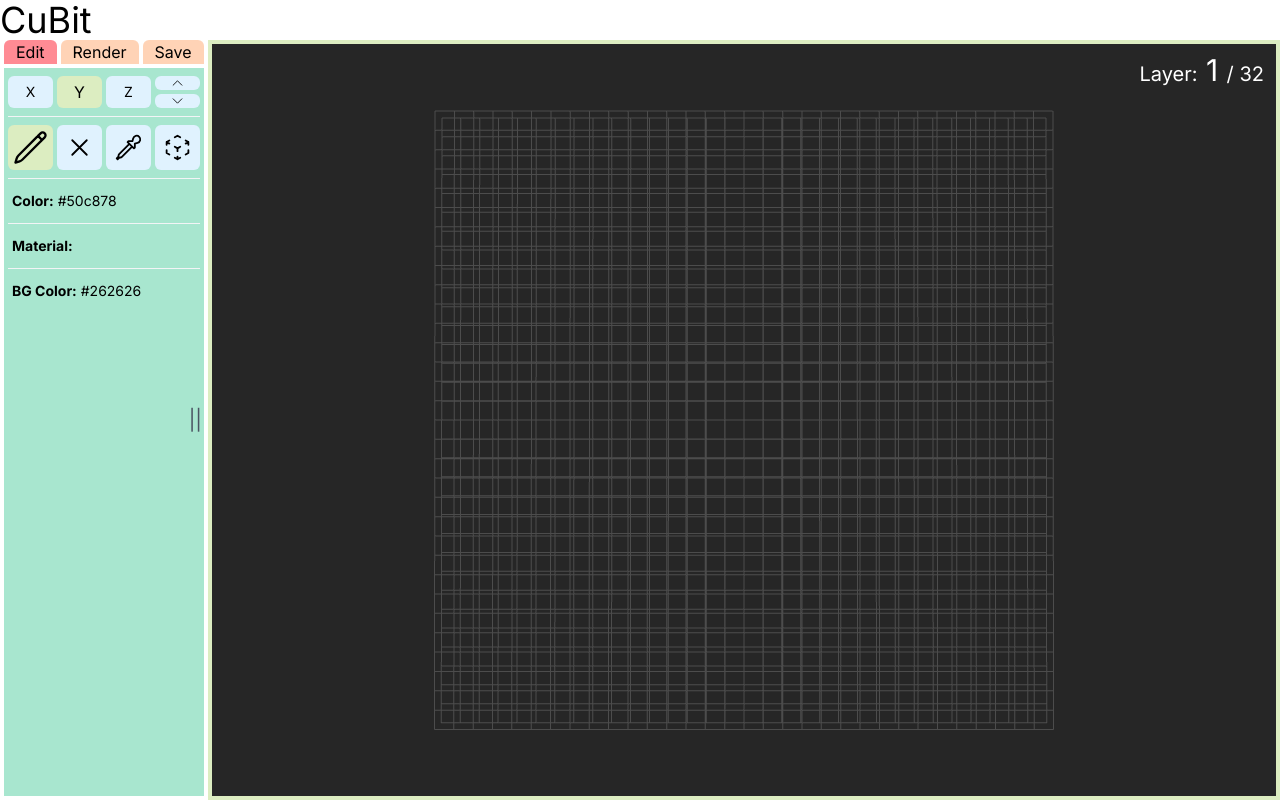
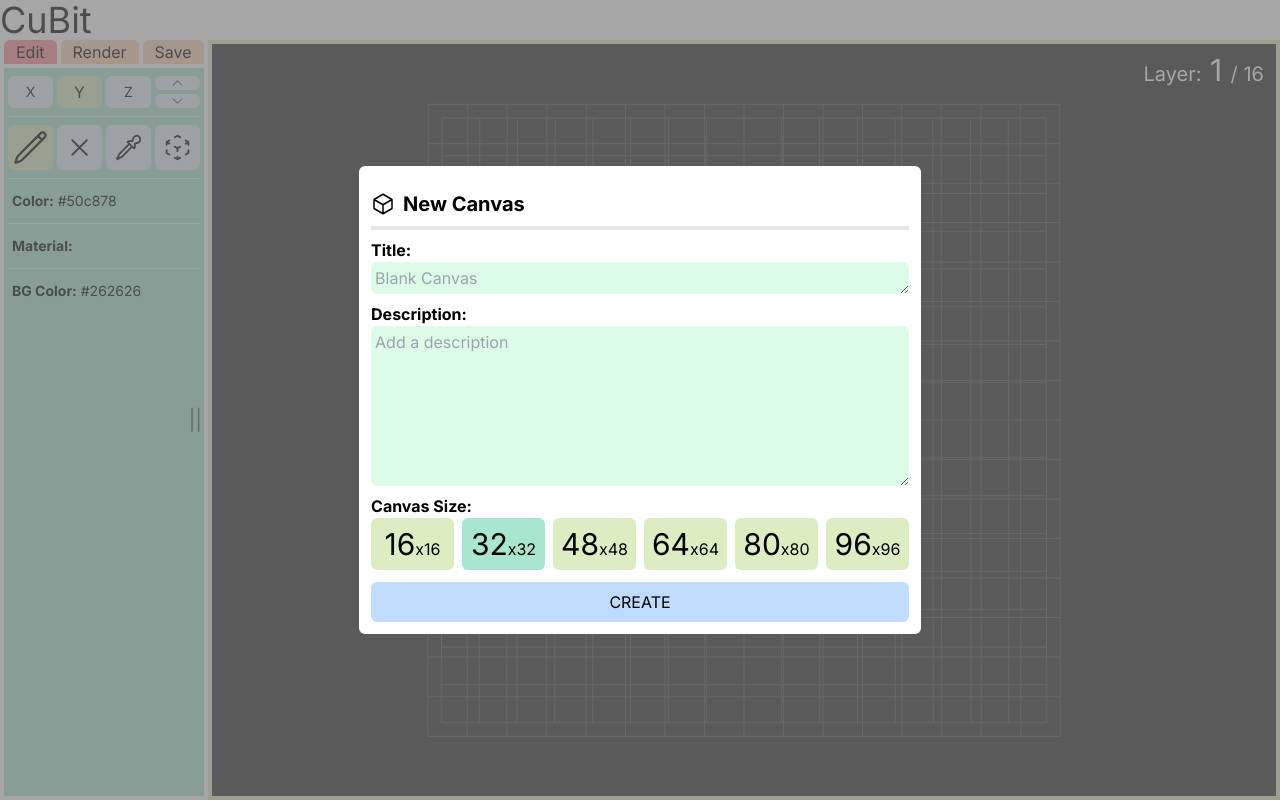
Before and after one commit to ishimurataki/CornerSpace, a Next.js app: page /create in a window 1280 px wide. Built offline with nearby package versions, Linux system fonts and the light colour scheme; no server answers; what @aws-amplify/adapter-nextjs, aws-amplify would draw is missing.

Commit message:
Add new canvas meta create panel

```diff
--- a/src/app/create/canvas-state.ts
+++ b/src/app/create/canvas-state.ts
@@ -22,7 +22,8 @@ export default class CanvasState {
     layerLabel: HTMLElement | null = null;
     layerContainer: HTMLElement | null = null;
 
-    divisionFactor: number = 32;
+    // divionFactor options: 16, 32, 48, 64, 80, 96
+    divisionFactor: number = 16;
     sideLength: number = 1 / this.divisionFactor;
     upperBackLeft: vec2 = vec3.fromValues(-0.5, -0.5, -0.5);
 
--- a/src/app/create/canvas-wrapper.tsx
+++ b/src/app/create/canvas-wrapper.tsx
@@ -16,12 +16,15 @@ import {
     EyeDropperIcon,
     CubeTransparentIcon,
     ChevronUpIcon,
-    ChevronDownIcon
+    ChevronDownIcon,
+    CubeIcon
 } from "@heroicons/react/24/outline";
 import { hexToRgb, rgbToHex } from "@/utils/functions";
 import clsx from 'clsx';
 import { HexColorPicker } from "react-colorful";
 import { Axis } from "@/lib/polar-camera";
+
+const canvasSizeOptions = [16, 32, 48, 64, 80, 96];
 
 const editToolMap = new Map([
     [EditToolModes.Pencil, PencilIcon],
@@ -36,27 +39,14 @@ const materialMap = new Map([
 ]);
 
 const canvasState = new CanvasState();
-const scene = new Scene(canvasState);
-const controls = new Controls(canvasState);
-canvasState.bindScene(scene);
+let scene: Scene | undefined;
+let controls = new Controls(canvasState);
 canvasState.bindControls(controls);
 
 export default function CanvasWrapper({ canvasId, canvasData }: { canvasId: string | null, canvasData: CanvasData | null }) {
 
-    const [mounted, setMounted] = useState(false);
-
-    if (!mounted && canvasData) {
-        canvasState.divisionFactor = canvasData.dimension;
-        scene.setSunCenter(canvasData.pointLightPosition);
-        canvasState.backgroundColor = canvasData.backgroundColor;
-        canvasState.ambienceStrength = canvasData.ambientStrength;
-        canvasState.sunStrength = canvasData.pointLightStrength;
-
-        canvasData.voxels.forEach((voxel: Voxel) => {
-            scene.cubeSpace.setCube(voxel.x, voxel.y, voxel.z, voxel.cubeColor, voxel.cubeMaterial);
-        });
-    }
-
+    const [chosenCanvasDimension, setChosenCanvasDimension] = useState(32);
+    const [showCreatePanel, setShowCreatePanel] = useState(!canvasData);
     const [showTools, setShowTools] = useState(true);
     const [toolsMenuMode, setToolsMenuMode] = useState("edit");
     const [color, setColor] = useState(rgbToHex(canvasState.hoverCubeColor));
@@ -67,8 +57,10 @@ export default function CanvasWrapper({ canvasId, canvasData }: { canvasId: stri
     const [selectedMaterial, setSelectedMaterial] = useState(canvasState.tracerMaterial);
     const [toolMode, setToolMode] = useState(canvasState.editToolMode);
     const [showLighting, setShowLighting] = useState(true);
-    const [ambientLight, setAmbientLight] = useState(canvasState.ambienceStrength);
-    const [pointLight, setPointLight] = useState(canvasState.sunStrength);
+    const [ambientLight, setAmbientLight] = useState(canvasData ?
+        canvasData.ambientStrength : canvasState.ambienceStrength);
+    const [pointLight, setPointLight] = useState(canvasData ?
+        canvasData.pointLightStrength : canvasState.sunStrength);
     const [rayTraceEnabled, setRayTraceEnabled] = useState(canvasState.rayTrace);
     const [title, setTitle] = useState(canvasData ? canvasData.name : "");
     const [description, setDescription] = useState(canvasData ? canvasData.description : "");
@@ -78,7 +70,7 @@ export default function CanvasWrapper({ canvasId, canvasData }: { canvasId: stri
     const canvasRef = useRef<HTMLCanvasElement>(null);
 
     function handleKeyUp(e: KeyboardEvent) {
-        if (e.code == "Space") {
+        if (e.code == "Space" && !showCreatePanel) {
             e.preventDefault();
             if (toolsMenuMode === "edit") {
                 setToolsMenuMode("render");
@@ -98,7 +90,24 @@ export default function CanvasWrapper({ canvasId, canvasData }: { canvasId: stri
     }
 
     useEffect(() => {
-        setMounted(true);
+
+        if (canvasData) {
+            canvasState.divisionFactor = canvasData.dimension;
+            canvasState.sideLength = 1 / canvasData.dimension;
+            canvasState.backgroundColor = canvasData.backgroundColor;
+            canvasState.ambienceStrength = canvasData.ambientStrength;
+            canvasState.sunStrength = canvasData.pointLightStrength;
+        }
+        scene = new Scene(canvasState);
+        canvasState.bindScene(scene);
+
+        if (canvasData) {
+            canvasData.voxels.forEach((voxel: Voxel) => {
+                if (scene) scene.cubeSpace.setCube(voxel.x, voxel.y, voxel.z, voxel.cubeColor, voxel.cubeMaterial);
+            });
+            if (scene) scene.setSunCenter(canvasData.pointLightPosition);
+        }
+
         const canvas = canvasRef.current;
         if (canvas == null) {
             alert("Couldn't find canvas element.");
@@ -173,7 +182,7 @@ export default function CanvasWrapper({ canvasId, canvasData }: { canvasId: stri
         return () => {
             window.cancelAnimationFrame(animationFrameId);
         }
-    }, [canvasData]);
+    }, [canvasData, canvasState.divisionFactor]);
 
     useEffect(() => {
         document.addEventListener("mouseup", handleMouseUp);
@@ -183,6 +192,15 @@ export default function CanvasWrapper({ canvasId, canvasData }: { canvasId: stri
             document.removeEventListener("mouseup", handleMouseUp);
         }
     });
+
+    const canvasSizeOptionButtons = canvasSizeOptions.map((dimension) => {
+        return (
+            <button key={"canvasSizeOption-" + dimension} className={`hover:bg-sea-green p-2 rounded-md
+            ${chosenCanvasDimension == dimension ? "bg-sea-green" : "bg-pastel-green"}`}
+                onClick={() => setChosenCanvasDimension(dimension)}>
+                <span className="text-3xl">{dimension}</span>x{dimension}</button>
+        );
+    })
 
     const editToolButtons = Array.from(editToolMap).map(([mode, Link]) => {
         return <button onClick={() => {
@@ -222,6 +240,36 @@ export default function CanvasWrapper({ canvasId, canvasData }: { canvasId: stri
 
     return (
         <div className="flex-1 w-full flex flex-row max-h min-h-0 min-w-0">
+            <div className={`fixed top-0 w-full h-full z-50 backdrop-brightness-50 bg-white/30 flex items-center justify-center ${showCreatePanel ? "" : "invisible"}`}>
+                <div className="bg-white p-3 rounded-md flex flex-col">
+                    <div className="flex flex-row gap-2 text-xl font-bold mt-3"><CubeIcon className="w-6" />New Canvas</div>
+                    <hr className="h-px my-2 bg-gray-800 border-2" />
+                    <div className="font-bold">
+                        Title:
+                    </div>
+                    <textarea className="h-8 min-h-8 bg-green-100 rounded-md p-1 mb-2" placeholder="Blank Canvas"
+                        onChange={(e) => setTitle(e.target.value)}></textarea>
+                    <div className="font-bold">
+                        Description:
+                    </div>
+                    <textarea className=" h-40 min-h-8 bg-green-100 rounded-md p-1 mb-2" placeholder="Add a description"
+                        onChange={(e) => setDescription(e.target.value)}></textarea>
+                    <div className="font-bold">
+                        Canvas Size:
+                    </div>
+                    <div className="grid grid-cols-3 lg:grid-cols-6 gap-2">
+                        {canvasSizeOptionButtons}
+                    </div>
+                    <button className="bg-blue-200 hover:bg-blue-400 hover:font-bold p-2 rounded-md mt-3"
+                        onClick={() => {
+                            canvasState.divisionFactor = chosenCanvasDimension;
+                            canvasState.sideLength = 1 / canvasState.divisionFactor;
+                            setShowCreatePanel(false);
+                            setToolsMenuMode("edit");
+                            canvasState.controls?.toggleToEditor();
+                        }}>CREATE</button>
+                </div>
+            </div>
             <div className={`flex relative pb-1 max-h flex-col gap-1 border-x-pastel-red ${showTools ? "pl-1 pr-1" : ""}`}>
                 <div className="absolute right-0 h-full flex flex-col justify-center">
                     <button className={`text-xl text-gray-600 hover:text-gray-900 hover:text-3xl z-10 ${showTools ? "mr-1.5" : "-mr-8"}`}
@@ -402,14 +450,18 @@ export default function CanvasWrapper({ canvasId, canvasData }: { canvasId: stri
                         <button className="bg-sky-100 rounded-md px-2 mt-2 aria-disabled:cursor-not-allowed aria-disabled:opacity-50" aria-disabled={saving} onClick={handleSave}>Save</button>
                         <button className="bg-sky-100 rounded-md px-2 mt-2 ml-10" onClick={() => {
                             canvasState.camera.debug();
+                            canvasState.divisionFactor = 100;
+                            canvasState.sideLength = 1 / canvasState.divisionFactor;
+                            setToolsMenuMode("edit");
+                            canvasState.controls?.toggleToEditor();
                         }}>test</button>
                     </div>
                 </div>
             </div>
             <div className="flex-1 z-0">
                 <div className="h-full w-full relative">
-                    <div className="absolute top-3 right-4 text-xl text-white" id="layerContainer">Layer:
-                        <text className="text-3xl" id="layerLabel"> 1 </text>/ {canvasState.divisionFactor}
+                    <div className="absolute top-3 right-4 text-xl text-white" id="layerContainer" suppressHydrationWarning>Layer:
+                        <span className="text-3xl" id="layerLabel"> 1 </span>/ {canvasState.divisionFactor}
                     </div>
                     <canvas ref={canvasRef} className="border-4 border-pastel-green h-full w-full min-h-0 min-w-0" />
                 </div>
--- a/src/app/studio/canvas.tsx
+++ b/src/app/studio/canvas.tsx
@@ -16,19 +16,22 @@ export default function Canvas({ canvasData }: { canvasData: CanvasData }) {
 
     useEffect(() => {
         const canvasState = new CanvasState();
-        const scene = new Scene(canvasState);
-        const controls = new Controls(canvasState);
         if (canvasData) {
             canvasState.divisionFactor = canvasData.dimension;
-            scene.setSunCenter(canvasData.pointLightPosition);
+            canvasState.sideLength = 1 / canvasData.dimension;
             canvasState.backgroundColor = canvasData.backgroundColor;
             canvasState.ambienceStrength = canvasData.ambientStrength;
             canvasState.sunStrength = canvasData.pointLightStrength;
-
+        }
+        const scene = new Scene(canvasState);
+        scene.setSunCenter(canvasData.pointLightPosition);
+        if (canvasData) {
             canvasData.voxels.forEach((voxel: Voxel) => {
                 scene.cubeSpace.setCube(voxel.x, voxel.y, voxel.z, voxel.cubeColor, voxel.cubeMaterial);
             });
         }
+        const controls = new Controls(canvasState);
+
         canvasState.bindScene(scene);
         canvasState.bindControls(controls);
 
--- a/src/lib/renderer.ts
+++ b/src/lib/renderer.ts
@@ -218,8 +218,6 @@ export default class Renderer {
             this.previousCanvasHeight = this.canvasState.canvas.clientHeight;
 
             this.resizeTracerTextures();
-
-            this.canvasState.camera.debug();
         }
 
         this.gl.clearColor(this.canvasState.backgroundColor[0],
```
Also changed, not shown: src/lib/controls.ts (+19 -19 lines).
